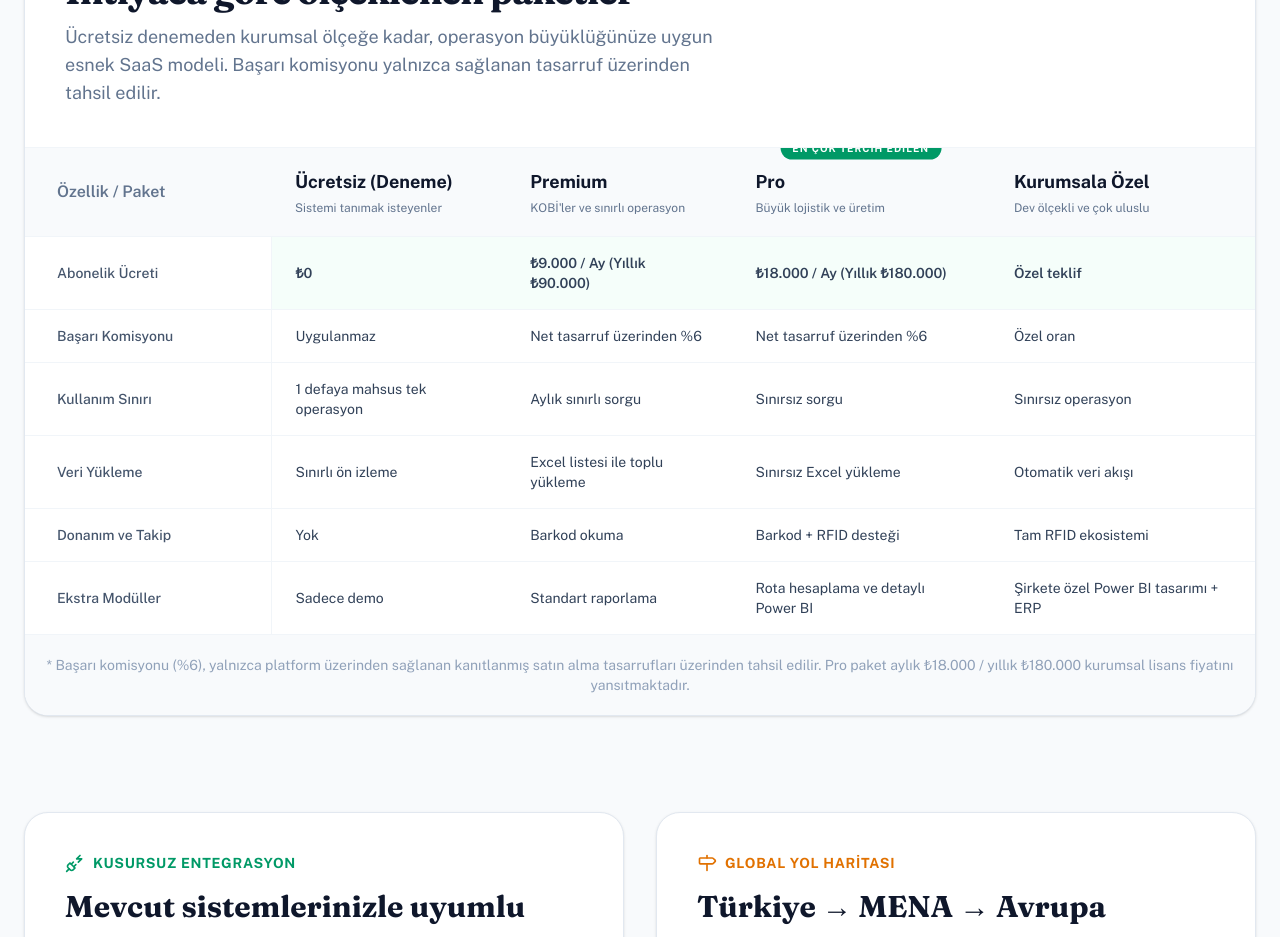
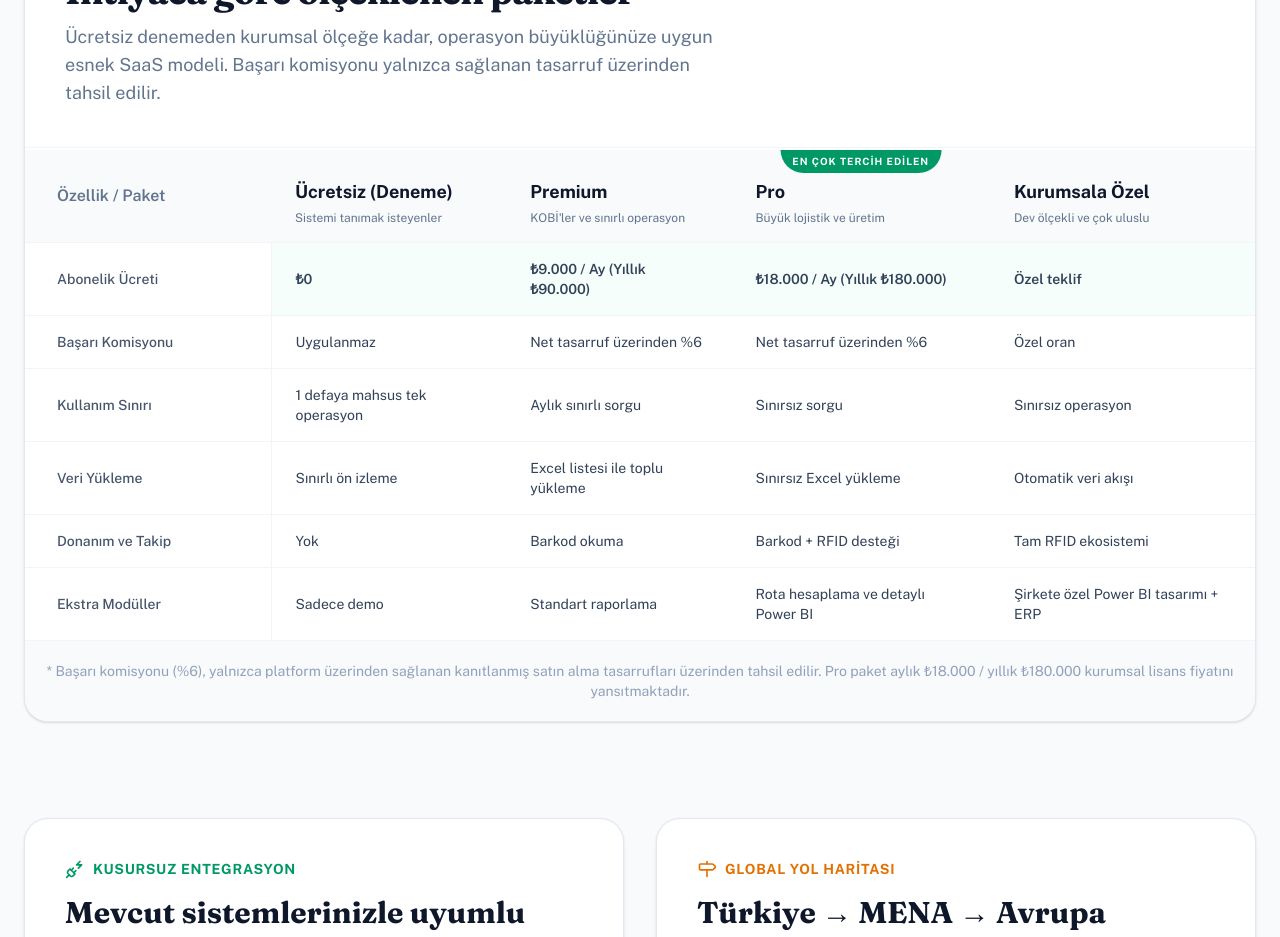
Before and after one commit to erendagasan/oem, a Next.js app: page / in a window 1280 px wide. Shown: the part 3440-4377 px from the top of the page. Built offline with nearby package versions, Linux system fonts and the light colour scheme.

Commit message:
fix: correct pricing badge overflow clipping on landing page

```diff
--- a/app/page.tsx
+++ b/app/page.tsx
@@ -412,15 +412,15 @@ export default function LandingPage() {
             </div>
           </div>
 
-          <div className="overflow-x-auto">
+          <div className="overflow-x-auto overflow-y-visible pt-0.5">
             <table className="w-full min-w-[1000px] text-left border-collapse">
               <thead>
                 <tr className="bg-slate-50">
                   <th className="px-8 py-5 text-slate-500 font-semibold border-b border-slate-100 w-1/5">Özellik / Paket</th>
                   {packagePlans.map((plan) => (
-                    <th key={plan.id} className="px-6 py-5 border-b border-slate-100 relative">
+                    <th key={plan.id} className="px-6 pt-7 pb-4 border-b border-slate-100 relative">
                       {plan.id === "pro" && (
-                        <div className="absolute top-0 left-1/2 -translate-x-1/2 -translate-y-1/2 bg-emerald-600 text-white text-[10px] font-bold uppercase tracking-widest py-1 px-3 rounded-full whitespace-nowrap">
+                        <div className="absolute top-0 left-1/2 -translate-x-1/2 bg-emerald-600 text-white text-[10px] font-bold uppercase tracking-widest py-1 px-3 rounded-b-full whitespace-nowrap">
                           En Çok Tercih Edilen
                         </div>
                       )}
```
